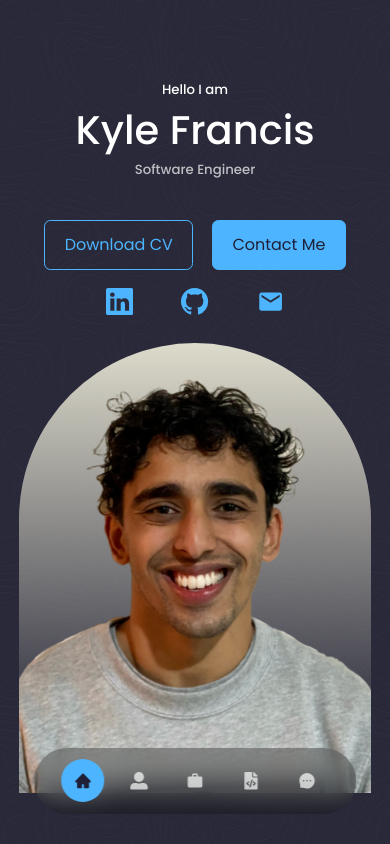
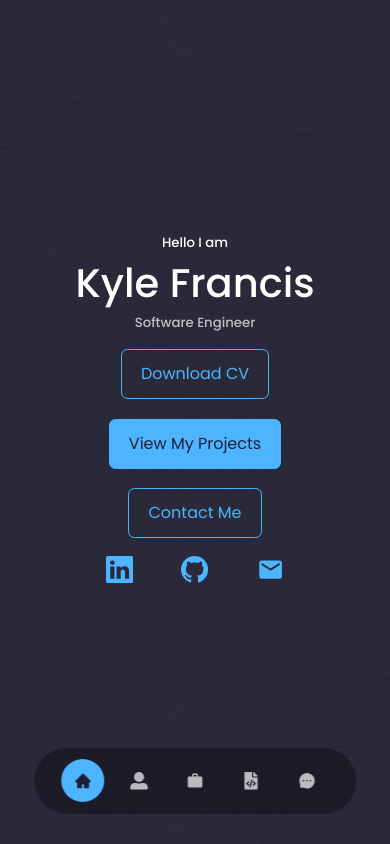
Before and after one commit to kyledf/kyledf.github.io, a React (Create React App) app: page / in a window 390 px wide. Shown: the top 844 px of the page. Built offline with nearby package versions, Linux system fonts and the light colour scheme.

Commit message:
Removed image from header

```diff
--- a/src/components/header/CTA.jsx
+++ b/src/components/header/CTA.jsx
@@ -5,7 +5,8 @@ const CTA = () => {
   return (
     <div className='cta'>
         <a href={CV} className='button' download>Download CV</a>
-        <a href="#contact" className='button buttonPrimary'>Contact Me</a>
+        <a href="#portfolio" className='button buttonPrimary'>View My Projects</a>
+        <a href="#contact" className='button'>Contact Me</a>
     </div>
   )
 }
--- a/src/components/header/Header.jsx
+++ b/src/components/header/Header.jsx
@@ -1,6 +1,5 @@
 import React from "react";
 import CTA from "./CTA";
-import ME from "../../assets/me.png";
 import HeaderSocials from "./HeaderSocials";
 import "./header.css";
 
@@ -15,9 +14,6 @@ const Header = () => {
             </div>
             <CTA />
             <HeaderSocials />
-            <div className="me">
-                <img src={ME} alt="me" />
-            </div>
         </div>
     </header>
   );
--- a/src/components/header/header.css
+++ b/src/components/header/header.css
@@ -1,6 +1,8 @@
 header {
-  margin-top: 5rem;
   min-height: 100vh;
+  display: flex;
+  justify-content: center;
+  align-items: center;
 }
 
 .headerContainer {
@@ -13,8 +15,10 @@ header {
 .cta {
   margin-top: 2.5rem;
   display: flex;
+  justify-content: center;
+  align-items: center;
+  flex-direction: row;
   gap: 1.2rem;
-  justify-content: center;
 }
 
 /* --------------Header Socials---------------- */
@@ -31,19 +35,12 @@ header {
   font-size: 1.5rem;
 }
 
-/* --------------Me Image---------------- */
-.me {
-  background: linear-gradient(#dddbcb, transparent);
-  margin-top: 1rem;
-  width: 22rem;
-  height: 25rem;
-  position: absolute;
-  left: calc(50% - 11rem);
-  border-radius: 12rem 12rem 0 0;
-}
-
 /*------------------- Media Queries (medium devices) ------------------------*/
 @media screen and (max-width: 1025px) {
+  .cta{
+    margin-top: 1.5rem;
+    flex-direction: column;
+  }
   .headerSocials a {
     font-size: 1.7rem;
   }
@@ -53,7 +50,8 @@ header {
   .headerSocials {
     gap: 3rem;
   }
-  .me {
-    margin-top: 0;
+  .cta {
+    margin-top: 1rem;
+    flex-direction: column;
   }
 }
--- a/src/index.css
+++ b/src/index.css
@@ -166,9 +166,6 @@ img {
   .container {
     width: var(--container-width-md);
   }
-  header {
-    margin-bottom: 15vh;
-  }
   body {
     background-size: contain;
     background-color: var(--colour-bg);
@@ -190,9 +187,6 @@ img {
     background-image: url(./assets/bg-texture.png);
     animation: none;
   }
-  header {
-    margin-bottom: 0;
-  }
   section > h2 {
     margin-bottom: 2rem;
   }
@@ -200,8 +194,3 @@ img {
     padding-top: 3rem;
   }
 }
-@media screen and (max-height: 600px) and (orientation: landscape) {
-  header {
-    margin-bottom: 100vh;
-  }
-}
```
Also changed, not shown: src/assets/me.png (deleted), 13 other files (tests, documents, lock files or other folders).
